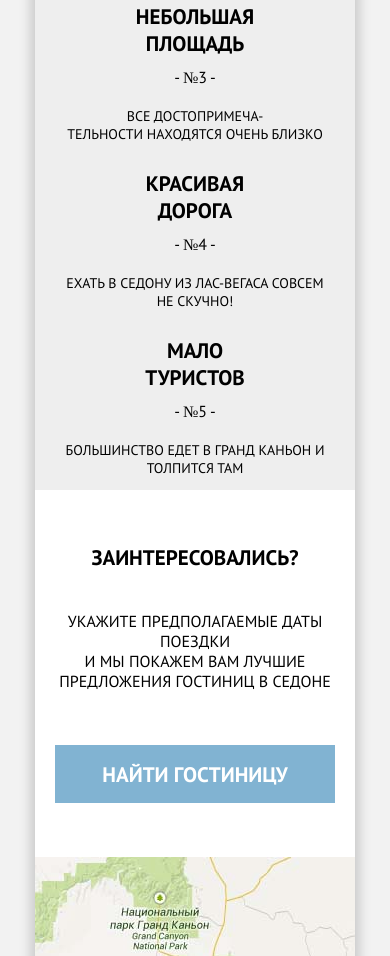
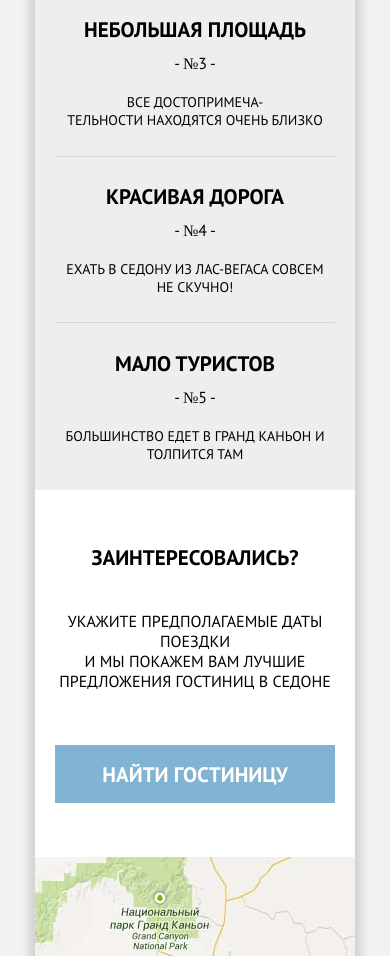
Before and after one commit to OlegPedan/sedona, a plain HTML site: page index.html in a window 390 px wide. Shown: the part 2249-3205 px from the top of the page. Drawn offline with Linux system fonts and the light colour scheme; files whose address does not match are found by name.

Commit message:
add causes__item_grayish_mobile

```diff
--- a/index.html
+++ b/index.html
@@ -76,7 +76,7 @@
                 <p class="causes__number causes__number_grayish">- №3 -</p>
                 <p class="causes__explanation causes__explanation_grayish">ВСЕ ДОСТОПРИМЕЧА-<br>ТЕЛЬНОСТИ НАХОДЯТСЯ ОЧЕНЬ БЛИЗКО</p>
             </li>
-            <li class="causes__item causes__item_grayish">
+            <li class="causes__item causes__item_grayish causes__item_grayish_mobile">
                 <p class="causes__caption causes__caption_grayish">КРАСИВАЯ<br> ДОРОГА</p>
                 <p class="causes__number causes__number_grayish">- №4 -</p>
                 <p class="causes__explanation causes__explanation_grayish">ЕХАТЬ В СЕДОНУ ИЗ ЛАС-ВЕГАСА СОВСЕМ<br> НЕ СКУЧНО!</p>
--- a/style3.css
+++ b/style3.css
@@ -93,6 +93,33 @@
         height: 167px;
     }
 
+    .causes__caption_grayish br{
+        display: none;
+    }
+
+    .causes__item_grayish_mobile{
+position: relative;
+    }
+
+    .causes__item_grayish_mobile:before{
+        position: absolute;
+        top: 0;
+        left: 20px;
+        content:"";
+        height: 1px;
+        width: 280px;
+        background-color: #d6d6d6;
+    }
+
+    .causes__item_grayish_mobile:after{
+        position: absolute;
+        bottom: 0;
+        left: 20px;
+        content:"";
+        height: 1px;
+        width: 280px;
+        background-color: #d6d6d6;
+    }
     .hotels__toggle {
         width: 280px;
     }
```
